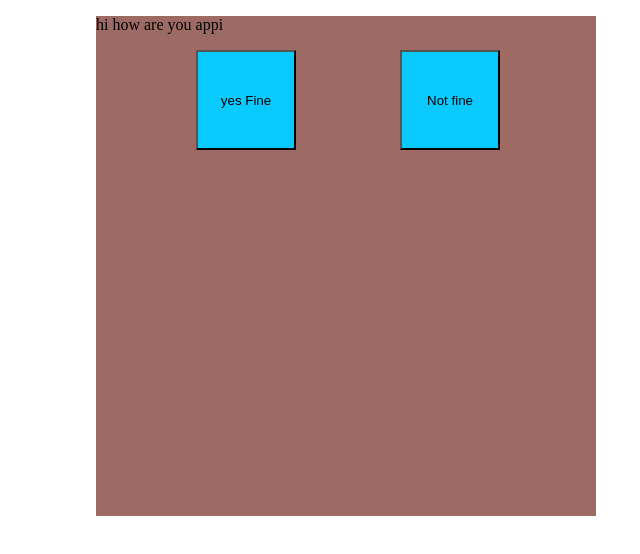
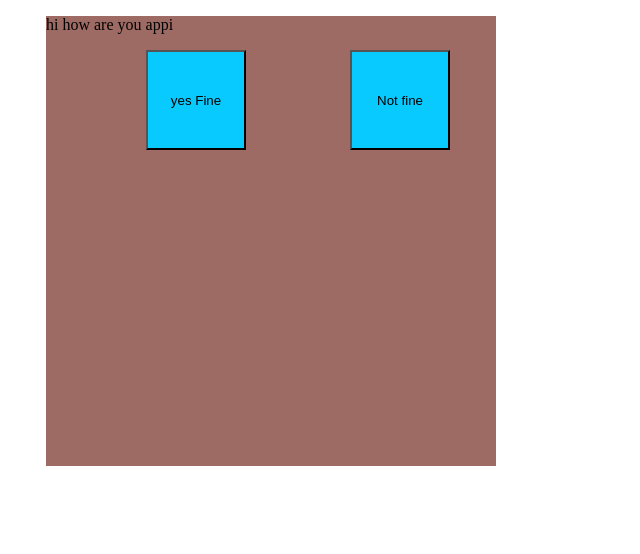
Before and after one commit to abdulrahmanar6965318-crypto/Project-hi, a plain HTML site: page index.html in a window 1280 px wide. Shown: the whole page, without its empty margins (12-652 px from the left). Drawn offline with Linux system fonts and the light colour scheme.

Commit message:
Update style.css

```diff
--- a/style.css
+++ b/style.css
@@ -1,8 +1,8 @@
 div{
   background-color:#9D6B64;
-  margin-left:100px;
-  height:500px;
-  width:500px;
+  margin-left:50px;
+  height:450px;
+  width:450px;
 }
 
 button{
```
